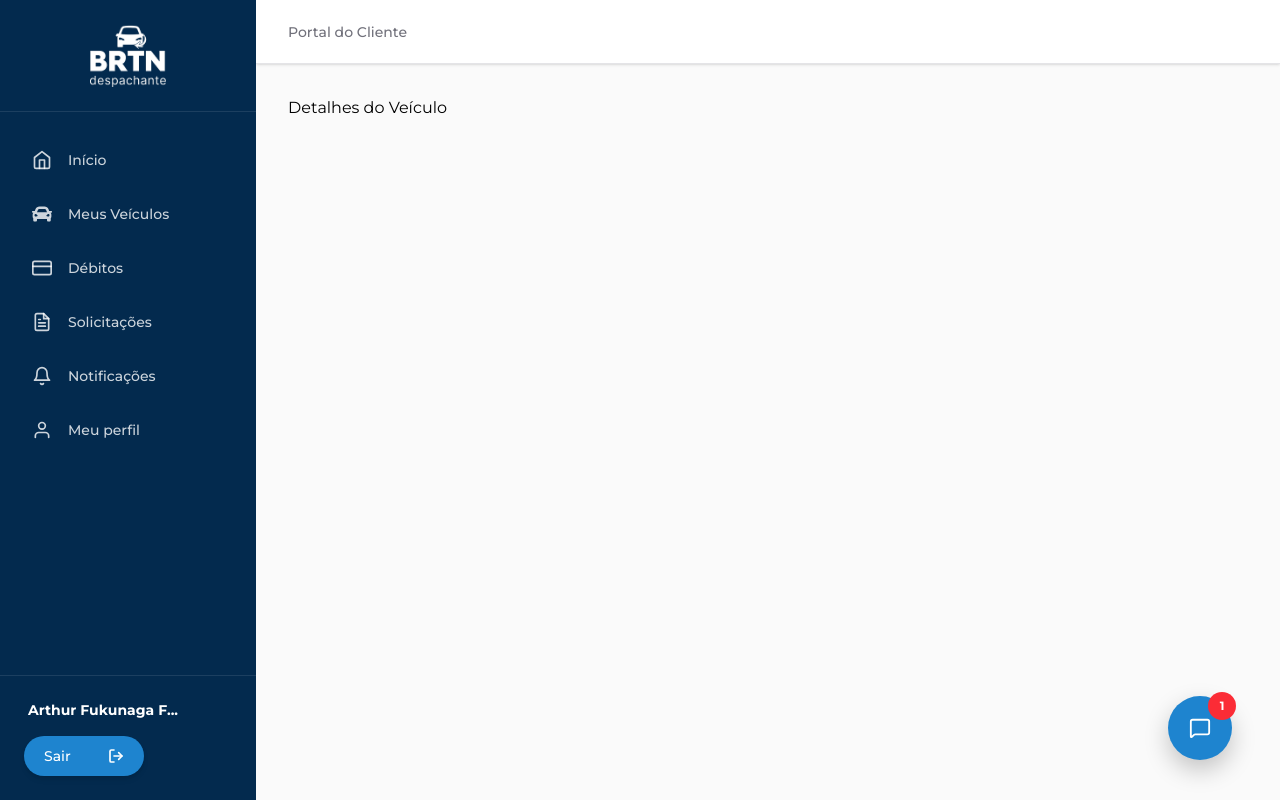
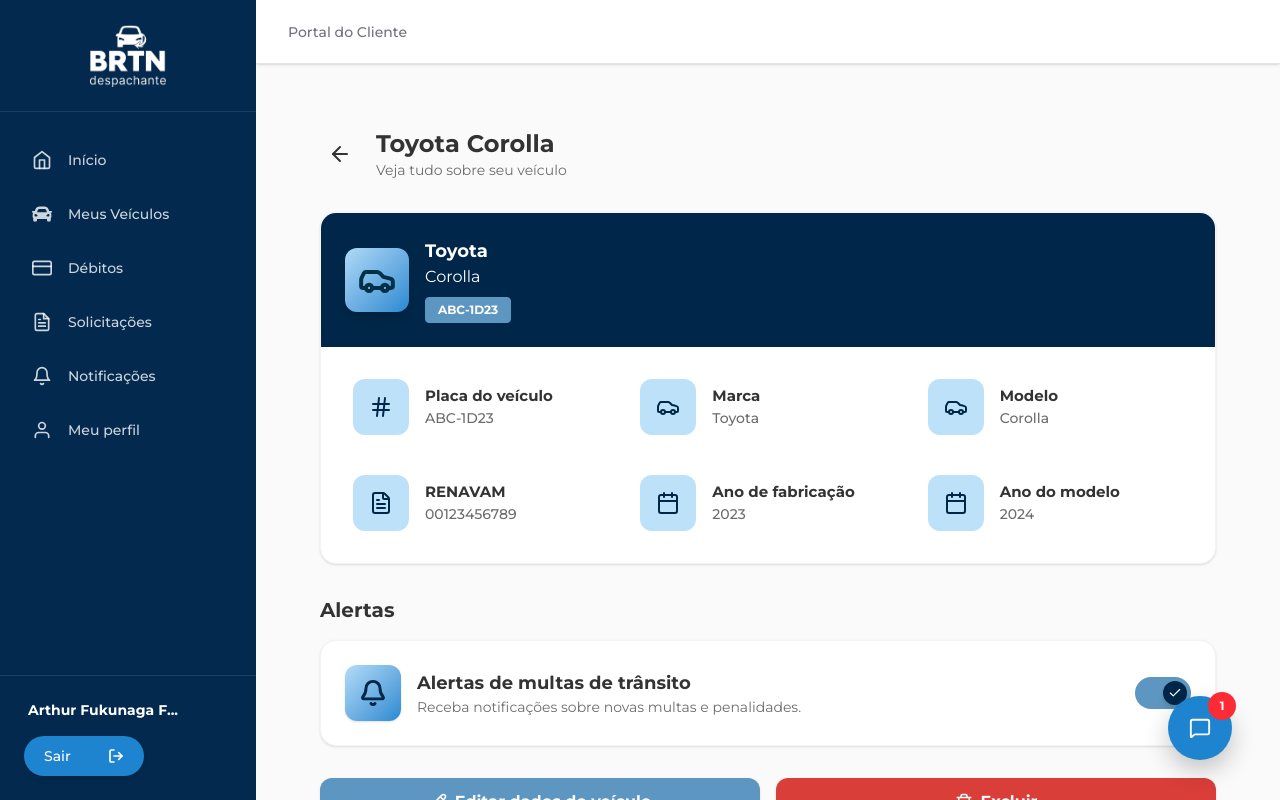
Before and after one commit to laboratorio-de-praticas-2026-1/front-end, a React (Vite) app: page /cliente/meus-veiculos/1 in a window 1280 px wide. Built offline with nearby package versions, Linux system fonts and the light colour scheme; no server answers.

Commit message:
6.3) Feat: Detalhes do Veículo e Gestão de Alertas #136

```diff
--- a/src/App.tsx
+++ b/src/App.tsx
@@ -16,6 +16,7 @@ import FAQ from "./components/admin/faq/FaqAdmin";
 
 import { ClienteLayout } from "@/components/layout/ClienteLayout";
 import MeusVeiculos from "@/pages/MeusVeiculos";
+import { DetalhesVeiculo } from "@/pages/MeusVeiculos/DetalhesVeiculo";
 
 import { AdminLayout } from "@/components/layout/AdminLayout";
 import { BlogAdmin } from "@/pages/admin/blog/BlogAdmin";
@@ -87,7 +88,8 @@ function App() {
           <Route path="solicitacoes/:id" element={<DetalhesSolicitacao />} />
 
           <Route path="meus-veiculos" element={<MeusVeiculos />} />
-          <Route path="meus-veiculos/:id" element={<div>Detalhes do Veículo</div>} />
+          <Route path="meus-veiculos/:id" element={<DetalhesVeiculo />} />
+
 
           {/* Tela temporária: Pega qualquer link dentro do /cliente e mostra a sidebar */}
           <Route path="*" element={
--- /dev/null
+++ b/src/pages/MeusVeiculos/DetalhesVeiculo.tsx
@@ -0,0 +1,166 @@
+import { useState, useEffect } from "react";
+import { useParams, useNavigate } from "react-router-dom";
+import {
+  ArrowLeft,
+  Hash,
+  Car,
+  Calendar,
+  FileText,
+  Bell,
+  Pencil,
+  Trash2,
+  Check
+} from "lucide-react";
+
+export function DetalhesVeiculo() {
+  const { id } = useParams();
+  const navigate = useNavigate();
+  const [isLoading, setIsLoading] = useState(true);
+  const [alertasAtivos, setAlertasAtivos] = useState(false);
+  const [veiculo, setVeiculo] = useState<any>(null);
+
+  useEffect(() => {
+    async function loadVeiculo() {
+      setIsLoading(true);
+      await new Promise(resolve => setTimeout(resolve, 1500));
+
+      setVeiculo({
+        id,
+        marca: "Toyota",
+        modelo: "Corolla",
+        placa: "ABC-1D23",
+        renavam: "00123456789",
+        anoFabricacao: "2023",
+        anoModelo: "2024",
+        alertas: true
+      });
+      setAlertasAtivos(true);
+      setIsLoading(false);
+    }
+    loadVeiculo();
+  }, [id]);
+
+  const handleToggleAlertas = async () => {
+    const novoEstado = !alertasAtivos;
+    setAlertasAtivos(novoEstado);
+
+    try {
+      console.log(`PATCH: Atualizando alertas do veículo ${id} para ${novoEstado}`);
+    } catch (error) {
+      setAlertasAtivos(!novoEstado);
+    }
+  };
+
+  if (isLoading) return <DetalhesSkeleton />;
+
+  return (
+    <div className="p-8 max-w-5xl mx-auto">
+      <div className="flex items-center gap-4 mb-8">
+        <button
+          onClick={() => navigate(-1)}
+          className="p-2 hover:bg-gray-100 rounded-full transition-all"
+        >
+          <ArrowLeft size={24} className="text-[#333333]" />
+        </button>
+        <div>
+          <h1 className="text-2xl font-bold text-[#333333] flex items-center gap-3">
+            {veiculo.marca} {veiculo.modelo}
+          </h1>
+          <p className="text-[#6C6C6C] text-sm">Veja tudo sobre seu veículo</p>
+        </div>
+      </div>
+
+      <div className="bg-white rounded-2xl shadow-sm border border-gray-100 overflow-hidden mb-8">
+        <div className="bg-[#002749] p-6 flex items-center gap-4">
+          <div className="w-16 h-16 rounded-xl flex items-center justify-center shadow-lg bg-gradient-to-br from-[#AFDAF6] to-[#2689D1] text-[#023047]">
+            <Car size={38} strokeWidth={2.5} />
+          </div>
+          <div>
+            <h3 className="text-white font-bold text-lg">{veiculo.marca}</h3>
+            <p className="text-white">{veiculo.modelo}</p>
+            <span className="inline-block mt-2 px-3 py-1 bg-[#5D96C0] text-white text-xs font-bold rounded uppercase border border-[#5D96C0]">
+              {veiculo.placa}
+            </span>
+          </div>
+        </div>
+
+        <div className="p-8 grid grid-cols-1 md:grid-cols-3 gap-y-10 gap-x-8">
+          <InfoItem icon={<Hash size={24} />} label="Placa do veículo" value={veiculo.placa} />
+          <InfoItem icon={<Car size={24} />} label="Marca" value={veiculo.marca} />
+          <InfoItem icon={<Car size={24} />} label="Modelo" value={veiculo.modelo} />
+          <InfoItem icon={<FileText size={24} />} label="RENAVAM" value={veiculo.renavam} />
+          <InfoItem icon={<Calendar size={24} />} label="Ano de fabricação" value={veiculo.anoFabricacao} />
+          <InfoItem icon={<Calendar size={24} />} label="Ano do modelo" value={veiculo.anoModelo} />
+        </div>
+      </div>
+
+      <div className="mb-8">
+        <h3 className="text-xl font-bold text-[#333333] mb-4">Alertas</h3>
+        <div className="bg-white p-6 rounded-2xl border border-gray-100 flex items-center justify-between shadow-sm">
+          <div className="flex items-center gap-4">
+            <div className="w-14 h-14 rounded-xl flex items-center justify-center text-[#002749] bg-gradient-to-br from-[#B3DCF7] to-[#2689D1] shadow-sm">
+              <Bell size={28} strokeWidth={2.5} />
+            </div>
+            <div>
+              <p className="font-bold text-[#333333] text-lg">Alertas de multas de trânsito</p>
+              <p className="text-sm text-[#6C6C6C]">Receba notificações sobre novas multas e penalidades.</p>
+            </div>
+          </div>
+
+          <button
+            onClick={handleToggleAlertas}
+            className={`w-14 h-8 rounded-full p-1 transition-all duration-300 ${alertasAtivos ? 'bg-[#5D96C0]' : 'bg-gray-300'}`}
+          >
+            <div className={`w-6 h-6 rounded-full shadow-md transform transition-all flex items-center justify-center ${alertasAtivos ? 'translate-x-6 bg-[#002749]' : 'translate-x-0 bg-white'}`}>
+              {alertasAtivos && <Check size={14} className="text-white" />}
+            </div>
+          </button>
+        </div>
+      </div>
+
+      <div className="flex flex-col md:flex-row gap-4">
+        <button className="flex-1 flex items-center justify-center gap-2 py-3 bg-[#5D96C0] hover:opacity-90 text-white font-bold rounded-xl transition-all shadow-sm">
+          <Pencil size={18} />
+          Editar dados do veículo
+        </button>
+
+        <button className="flex-1 flex items-center justify-center gap-2 py-3 bg-[#D93E39] hover:opacity-90 text-white font-bold rounded-xl transition-all shadow-sm">
+          <Trash2 size={18} />
+          Excluir
+        </button>
+      </div>
+    </div>
+  );
+}
+
+function InfoItem({ icon, label, value }: { icon: React.ReactNode, label: string, value: string }) {
+  return (
+    <div className="flex items-center gap-4">
+      <div className="w-14 h-14 bg-[#BCE1F9] rounded-xl flex items-center justify-center text-[#002749] shrink-0">
+        {icon}
+      </div>
+      <div className="flex flex-col">
+        <p className="text-[15px] text-[#333333] font-bold leading-tight mb-1">
+          {label}
+        </p>
+        <p className="text-[14px] text-[#6C6C6C] font-medium leading-tight">
+          {value}
+        </p>
+      </div>
+    </div>
+  );
+}
+
+function DetalhesSkeleton() {
+  return (
+    <div className="p-8 max-w-5xl mx-auto animate-pulse">
+      <div className="h-10 w-48 bg-gray-200 rounded mb-8" />
+      <div className="h-48 w-full bg-gray-200 rounded-2xl mb-8" />
+      <div className="h-24 w-full bg-gray-200 rounded-2xl mb-8" />
+      <div className="flex gap-4">
+        <div className="h-12 flex-1 bg-gray-200 rounded-xl" />
+        <div className="h-12 flex-1 bg-gray-200 rounded-xl" />
+      </div>
+    </div>
+  );
+}
--- a/src/pages/MeusVeiculos/components/VehicleCard.tsx
+++ b/src/pages/MeusVeiculos/components/VehicleCard.tsx
@@ -1,5 +1,5 @@
 import { useNavigate } from 'react-router-dom';
-import { ChevronRight, Car } from 'lucide-react';
+import { ChevronRight, Car, Calendar } from 'lucide-react';
 import type { Veiculo } from '@/types/veiculo';
 
 interface VehicleCardProps {
@@ -12,27 +12,30 @@ export function VehicleCard({ veiculo }: VehicleCardProps) {
   return (
     <div
       onClick={() => navigate(`/cliente/meus-veiculos/${veiculo.id}`)}
-      className="flex items-center justify-between p-4 bg-white border border-gray-200 rounded-xl hover:shadow-md transition-all cursor-pointer group"
+      className="flex items-center justify-between p-4 bg-white border border-gray-100 rounded-xl hover:shadow-md transition-all cursor-pointer group"
     >
       <div className="flex items-center gap-4">
-        <div className="p-3 bg-blue-50 rounded-lg text-blue-600 group-hover:bg-blue-100 transition-colors">
-          <Car size={24} />
+        <div className="w-14 h-14 rounded-xl flex items-center justify-center shadow-sm bg-gradient-to-br from-[#AFDAF6] to-[#2689D1] text-[#023047] transition-transform group-hover:scale-105">
+          <Car size={38} strokeWidth={2.5} />
         </div>
 
         <div className="flex flex-col gap-1">
-          <span className="bg-[#0F172A] text-white text-[10px] uppercase tracking-wider font-bold px-2 py-0.5 rounded w-fit">
+          <span className="bg-[#023047] text-white text-[10px] uppercase tracking-wider font-bold px-2 py-0.5 rounded w-fit">
             {veiculo.placa}
           </span>
-          <h3 className="font-semibold text-gray-800 leading-none">
+
+          <h3 className="font-bold text-[#023047] text-base leading-tight">
             {veiculo.marca} {veiculo.modelo}
           </h3>
-          <p className="text-xs text-gray-500 font-medium flex items-center gap-1">
-            <span role="img" aria-label="calendário">📅</span> {veiculo.anoFabricacao}/{veiculo.anoModelo}
+
+          <p className="text-[11px] text-gray-400 font-medium flex items-center gap-1.5">
+            <Calendar size={14} className="text-gray-400" />
+            {veiculo.anoFabricacao}/{veiculo.anoModelo}
           </p>
         </div>
       </div>
 
-      <ChevronRight className="text-gray-400 group-hover:text-blue-600 transition-colors" size={24} />
+      <ChevronRight className="text-[#6C6C6C] transition-colors" size={24} />
     </div>
   );
 }
--- a/src/pages/MeusVeiculos/index.tsx
+++ b/src/pages/MeusVeiculos/index.tsx
@@ -4,15 +4,46 @@ import { VehicleCard } from './components/VehicleCard';
 import { AddVehicleModal } from './components/AddVehicleModal';
 import type { Veiculo } from '@/types/veiculo';
 
+const VEICULOS_MOCK: Veiculo[] = [
+  {
+    id: '1',
+    placa: 'ABC-1D23',
+    renavam: '00123456789',
+    marca: 'Toyota',
+    modelo: 'Corolla',
+    anoFabricacao: 2023,
+    anoModelo: 2024
+  },
+  {
+    id: '2',
+    placa: 'XYZ-5E67',
+    renavam: '98765432100',
+    marca: 'Honda',
+    modelo: 'Civic',
+    anoFabricacao: 2022,
+    anoModelo: 2023
+  },
+  {
+    id: '3',
+    placa: 'DEF-8G90',
+    renavam: '55566677788',
+    marca: 'Volkswagen',
+    modelo: 'Golf',
+    anoFabricacao: 2021,
+    anoModelo: 2022
+  },
+];
+
 export default function MeusVeiculos() {
-  const [veiculos] = useState<Veiculo[]>([]);
+
+  const [veiculos] = useState<Veiculo[]>(VEICULOS_MOCK);
   const [isModalOpen, setIsModalOpen] = useState(false);
 
   return (
     <div className="p-8 w-full max-w-7xl mx-auto">
       <header className="flex justify-between items-center mb-8">
         <div>
-          <h1 className="text-2xl font-bold text-[#002749]">Meus veículos</h1>
+          <h1 className="text-2xl font-bold text-[#032a4e]">Meus veículos</h1>
           <p className="text-gray-500 text-sm">
             {veiculos.length > 0
               ? `${veiculos.length} ${veiculos.length === 1 ? 'veículo registrado' : 'veículos registrados'}`
@@ -23,10 +54,10 @@ export default function MeusVeiculos() {
         {veiculos.length > 0 && (
           <button
             type="button"
-            className="bg-[#3979A5] hover:bg-[#2d5f82] text-white px-4 py-2 rounded-lg flex items-center gap-2 transition-colors font-medium"
+            className="bg-[#3979A5] hover:bg-[#2d5f82] text-white px-4 py-2 rounded-lg flex items-center gap-2 transition-colors font-medium shadow-sm"
             onClick={() => setIsModalOpen(true)}
           >
-            <span className="text-xl">+</span> Adicionar Veículo
+            <span className="text-xl leading-none">+</span> Adicionar Veículo
           </button>
         )}
       </header>
```
